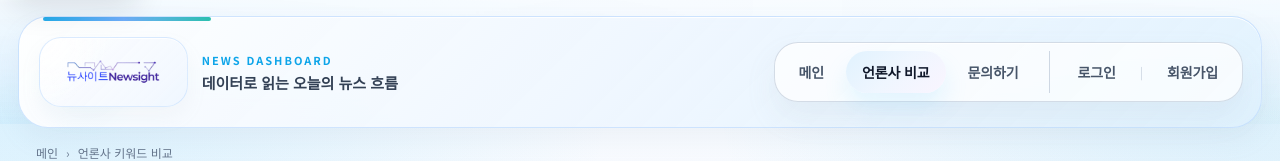
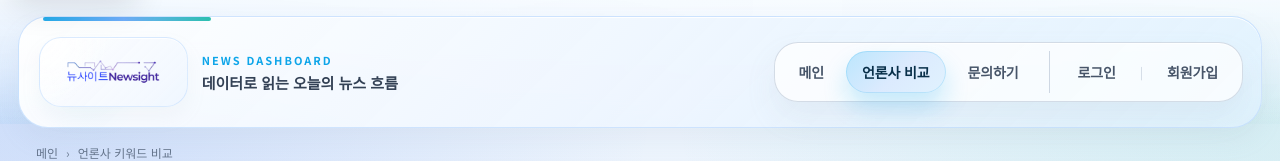
Before and after one commit to sssat/graduation-project, a React (Vite) app in the folder frontend/: page /media in a window 1280 px wide. Shown: the top 161 px of the page. Built offline with nearby package versions, Linux system fonts and the light colour scheme; no server answers.

Commit message:
헤더 스타일 변경

```diff
--- a/frontend/src/app/styles/index.css
+++ b/frontend/src/app/styles/index.css
@@ -2,7 +2,7 @@
 
 :root {
   color-scheme: light;
-  --bg-body: #f4f7fb;
+  --bg-body: #dfeaf6;
   --accent-yellow: #f59e0b;
   --accent-blue: #2563eb;
   --accent-purple: #0ea5e9;
@@ -25,9 +25,9 @@ body {
   font-family: "Noto Sans KR", system-ui, -apple-system, BlinkMacSystemFont,
     "Segoe UI", sans-serif;
   background:
-    radial-gradient(circle at top left, rgba(56, 189, 248, 0.18), transparent 28%),
-    radial-gradient(circle at top right, rgba(14, 165, 233, 0.14), transparent 26%),
-    linear-gradient(180deg, #f8fbff 0%, var(--bg-body) 100%);
+    radial-gradient(circle at top left, rgba(37, 99, 235, 0.18), transparent 30%),
+    radial-gradient(circle at top right, rgba(20, 184, 166, 0.13), transparent 28%),
+    linear-gradient(180deg, #eef5fd 0%, #e6f0fb 38%, var(--bg-body) 100%);
   color: #0f172a;
 }
 
--- a/frontend/src/shared/components/layout/Header.module.css
+++ b/frontend/src/shared/components/layout/Header.module.css
@@ -239,15 +239,18 @@
 }
 
 .active {
-  color: #0f172a;
+  color: #082f49;
+  font-weight: 800;
   background:
     linear-gradient(
       135deg,
-      rgba(224, 242, 254, 0.96),
-      rgba(239, 246, 255, 0.96) 50%,
-      rgba(250, 245, 255, 0.96)
+      rgba(186, 230, 253, 0.98),
+      rgba(219, 234, 254, 0.98) 52%,
+      rgba(224, 242, 254, 0.98)
     );
-  box-shadow: 0 14px 22px rgba(125, 211, 252, 0.18);
+  box-shadow:
+    0 14px 24px rgba(14, 165, 233, 0.22),
+    inset 0 0 0 1px rgba(14, 165, 233, 0.18);
 }
 
 .active::after {
@@ -499,14 +502,17 @@
 }
 
 .mobileNavLinkActive {
+  color: #082f49;
+  font-weight: 800;
   background:
     linear-gradient(
       135deg,
-      rgba(224, 242, 254, 0.94),
-      rgba(239, 246, 255, 0.96),
-      rgba(250, 245, 255, 0.94)
+      rgba(186, 230, 253, 0.98),
+      rgba(219, 234, 254, 0.98),
+      rgba(224, 242, 254, 0.98)
     );
-  border-color: rgba(125, 211, 252, 0.68);
+  border-color: rgba(14, 165, 233, 0.46);
+  box-shadow: 0 12px 20px rgba(14, 165, 233, 0.14);
 }
 
 .mobileMenuDivider {
```
